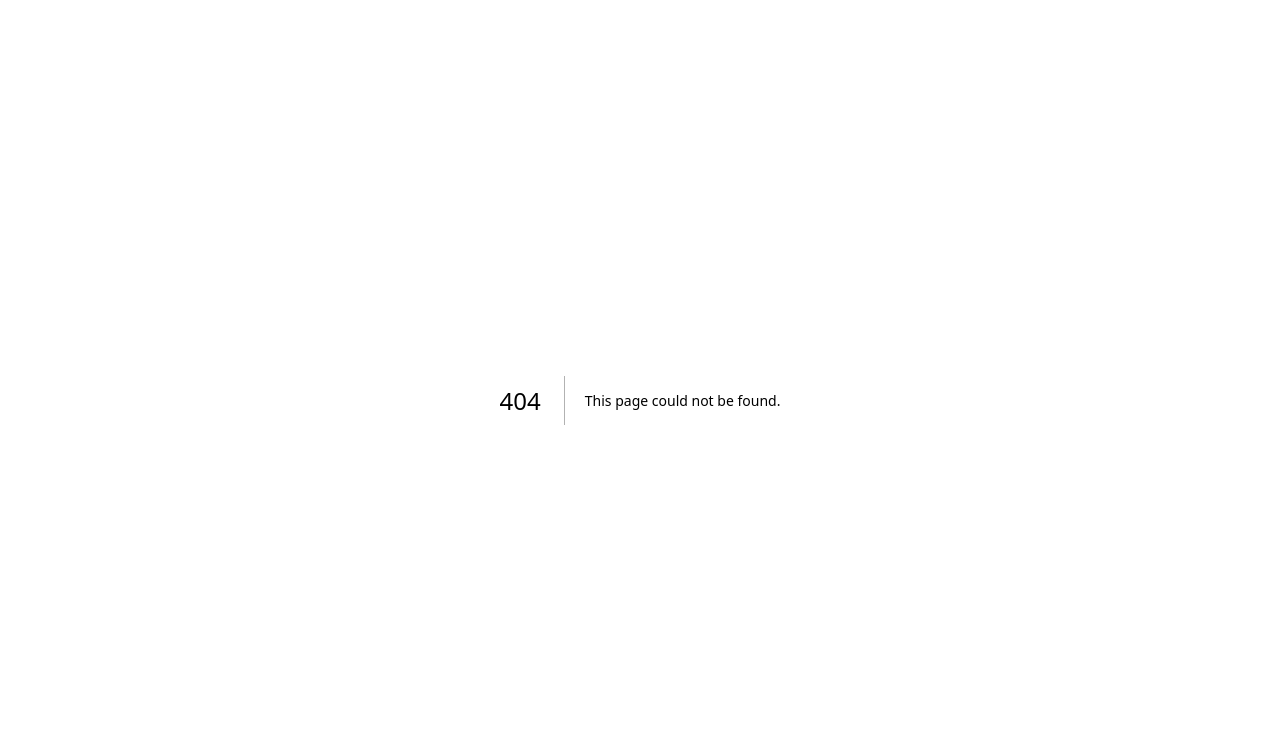
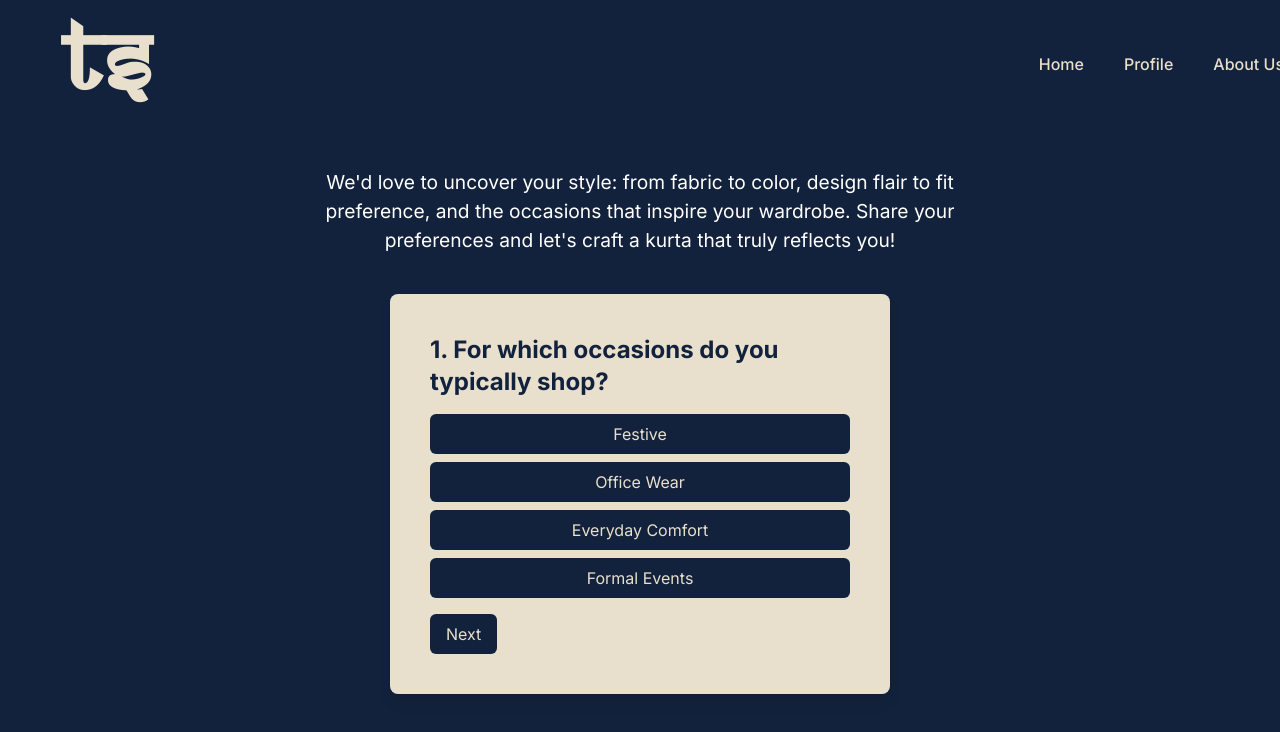
Before and after one commit to sanaaa15/capstone, a Next.js app: page /preference in a window 1280 px wide. Before the commit this address had no page. Shown: the top 732 px of the page. Built offline with nearby package versions, Linux system fonts and the light colour scheme.

Commit message:
UI Update

```diff
--- a/app/about/page.tsx
+++ b/app/about/page.tsx
@@ -20,10 +20,10 @@ function About() {
         </div>
 
         <div className="min-h-screen bg-beige p-16">
-        <div className="absolute right-0 p-8 bg-navy h-[60%] w-[20%] top-[130%] bg-cover bg-center" style={{ backgroundImage: "url('/about-page-pattern.jpg')"}}>
+        <div className="absolute right-0 p-8 bg-navy h-[70%] w-[20%] top-[125%] bg-cover bg-center" style={{ backgroundImage: "url('/about-page-pattern.jpg')"}}>
           </div>
 
-          <div className="absolute left-0 p-8 bg-navy h-[60%] w-[20%] top-[130%] bg-cover bg-center" style={{ backgroundImage: "url('/about-page-pattern.jpg')"}}>
+          <div className="absolute left-0 p-8 bg-navy h-[70%] w-[20%] top-[125%] bg-cover bg-center" style={{ backgroundImage: "url('/about-page-pattern.jpg')"}}>
           </div>
         </div>
 
--- a/app/components/Logo.jsx
+++ b/app/components/Logo.jsx
@@ -1,11 +1,12 @@
+// app/components/Logo.jsx
 import React from 'react';
 import Link from 'next/link';
 
-const Logo = () => {
+const Logo = ({ fontColor = 'text-blue' }) => {
   return (
-    <header className="bg-beige inline-block">
+    <header className="inline-block">
       <Link href="/">
-        <div className="text-blue font-bold text-6xl md:text-8xl font-custom-1 mb-4 lg:mb-0 mx-auto">
+        <div className={`${fontColor} font-bold text-6xl md:text-8xl font-custom-1 mb-4 lg:mb-0 mx-auto`}>
           TS
         </div>
       </Link>
--- a/app/components/NavBarHome.jsx
+++ b/app/components/NavBarHome.jsx
@@ -5,20 +5,20 @@ import React, { useState } from 'react';
 import Link from 'next/link';
 import Logo from './Logo';
 
-const NavBarHome = () => {
+const NavBarHome = ({ fontColor = 'text-navy', bgColor = 'bg-beige' }) => {
   const [dropdownOpen, setDropdownOpen] = useState(false);
 
   return (
-    <nav className="bg-beige p-4">
+    <nav className={`${bgColor} p-4`}>
       <div className="container mx-5 flex justify-between items-center">
-        <Logo />
+      <Logo fontColor={fontColor} />
         <div className="flex space-x-10">
           <Link href="/" passHref>
-            <span className="text-navy cursor-pointer font-medium">Home</span>
+            <span className={`${fontColor} cursor-pointer font-medium`}>Home</span>
           </Link>
           <div className="relative">
             <span
-              className="text-navy  cursor-pointer font-medium"
+              className={`${fontColor} cursor-pointer font-medium`}
               onClick={() => setDropdownOpen(!dropdownOpen)}
             >
               Profile
@@ -26,19 +26,25 @@ const NavBarHome = () => {
             {dropdownOpen && (
               <div className="absolute left-1/2 transform -translate-x-1/2 mt-2 w-48 bg-navy text-white shadow-lg z-10">
                 <Link href="/login" passHref>
-                 <span className="block px-4 py-2 hover:bg-beige hover:rounded-3xl  hover:text-navy cursor-pointer text-center">Login/Register</span>
+                  <span className="block px-4 py-2 hover:bg-beige hover:rounded-3xl hover:text-navy cursor-pointer text-center">
+                    Login/Register
+                  </span>
                 </Link>
                 <Link href="/cart" passHref>
-                 <span className="block px-4 py-2 hover:bg-beige hover:text-navy cursor-pointer text-center">Cart</span>
+                  <span className="block px-4 py-2 hover:bg-beige hover:text-navy cursor-pointer text-center">
+                    Cart
+                  </span>
                 </Link>
                 <Link href="/wishlist" passHref>
-                 <span className="block px-4 py-2 hover:bg-beige hover:text-navy cursor-pointer text-center">Wishlist</span>
+                  <span className="block px-4 py-2 hover:bg-beige hover:text-navy cursor-pointer text-center">
+                    Wishlist
+                  </span>
                 </Link>
               </div>
             )}
           </div>
           <Link href="/about" passHref>
-            <span className="text-navy cursor-pointer font-medium">About Us</span>
+            <span className={`${fontColor} cursor-pointer font-medium`}>About Us</span>
           </Link>
         </div>
       </div>
--- a/app/page.tsx
+++ b/app/page.tsx
@@ -1,40 +1,66 @@
-// page.tsx
-import React from 'react';
+'use client';
+import React, { useEffect, useRef } from 'react';
 import NavBarHome from './components/NavBarHome';
 
 const HomePage = () => {
+  const elementsRef = useRef([]);
+
+  useEffect(() => {
+    const callback = (entries) => {
+      entries.forEach(entry => {
+        if (entry.isIntersecting) {
+          entry.target.classList.add('animate-fadeInUp');
+        } else {
+          entry.target.classList.remove('animate-fadeInUp');
+        }
+      });
+    };
+
+    const observer = new IntersectionObserver(callback, {
+      threshold: 0.1
+    });
+
+    elementsRef.current.forEach(el => {
+      if (el) observer.observe(el);
+    });
+
+    return () => {
+      elementsRef.current.forEach(el => {
+        if (el) observer.unobserve(el);
+      });
+    };
+  }, []);
+
   return (
     <div>
       <div className="min-h-screen bg-beige">
         <div style={{ marginRight: '40%', marginLeft: '2%' }}>
-          <NavBarHome />
+          <NavBarHome fontColor="text-blue"/>
         </div>
         <div className="absolute right-0 top-0 bg-navy p-8 h-[70%] w-[32%] bg-cover bg-center" style={{ backgroundImage: "url('/home-page-pattern.jpg')" }}>
         </div>
         <div className="p-8 max-w-4xl" style={{ marginLeft: '2%' }}>
-          <p className="text-white text-6xl font-bold leading-none font-custom-2">DISCOVER THE</p>
-          <p className="text-white text-6xl font-bold leading-none font-custom-2">PERFECT KURTA,</p>
-          <p className="text-blue text-6xl font-bold leading-none font-custom-2">TAILORED JUST FOR</p>
-          <p className="text-blue text-6xl font-bold leading-none font-custom-2">YOU!</p>
+          <p ref={(el) => elementsRef.current[0] = el} className="text-white text-6xl font-bold leading-none font-custom-2">DISCOVER THE</p>
+          <p ref={(el) => elementsRef.current[1] = el} className="text-white text-6xl font-bold leading-none font-custom-2">PERFECT KURTA,</p>
+          <p ref={(el) => elementsRef.current[2] = el} className="text-blue text-6xl font-bold leading-none font-custom-2">TAILORED JUST FOR</p>
+          <p ref={(el) => elementsRef.current[3] = el} className="text-blue text-6xl font-bold leading-none font-custom-2">YOU!</p>
           <p className="mx-2 my-2 text-lg"><span className="font-bold text-navy">Welcome to Tailor Swift,</span> where tradition meets technology. We craft personalized kurtas that fit your unique style and measurements. Using advanced computer vision, we ensure each garment is perfectly tailored for unmatched comfort and elegance. For any occasion, Tailor Swift blends sophistication and individuality in every stitch.</p>
         </div>
-        <div style={{marginLeft: '34%', marginTop: '5%', width: '70%'}}>
-            <p className="text-white text-6xl font-bold leading-none font-custom-2">YOUR PERFECT KURTA</p>
-            <p className="text-blue text-6xl font-bold leading-none font-custom-2">IN FOUR SIMPLE STEPS</p>
+        <div style={{ marginLeft: '34%', marginTop: '5%', width: '70%' }}>
+          <p ref={(el) => elementsRef.current[4] = el} className="text-white text-6xl font-bold leading-none font-custom-2">YOUR PERFECT KURTA</p>
+          <p ref={(el) => elementsRef.current[5] = el} className="text-blue text-6xl font-bold leading-none font-custom-2">IN FOUR SIMPLE STEPS</p>
         </div>
-         <div className="absolute left-0 top-[75%] bg-navy p-8 h-[90%] w-[32%] bg-cover bg-center" style={{ backgroundImage: "url('/home-page-pattern.jpg')"}}>
+        <div className="absolute left-0 top-[75%] bg-navy p-8 h-[90%] w-[32%] bg-cover bg-center" style={{ backgroundImage: "url('/home-page-pattern.jpg')" }}>
         </div>
       </div>
       <div className="min-h-screen bg-navy">
         <div className="absolute right-0 top-[170%] bg-navy p-8 h-[110%] w-[32%] bg-cover bg-center" style={{ backgroundImage: "url('/home-page-pattern.jpg')" }}>
         </div>
-
-
       </div>
       <div className="min-h-screen bg-beige">
         <div className="p-8 max-w-5xl" style={{ marginLeft: '2%' }}>
-          <p className="text-white text-6xl font-bold leading-none font-custom-2">CHECK OUT SOME</p>
-          <p className="text-blue text-6xl font-bold leading-none font-custom-2">DESIGNS GENERATED BY OUR MODEL</p>
+          <p ref={(el) => elementsRef.current[6] = el} className="text-white text-6xl font-bold leading-none font-custom-2">CHECK OUT SOME</p>
+          <p ref={(el) => elementsRef.current[7] = el} className="text-blue text-6xl font-bold leading-none font-custom-2">DESIGNS GENERATED BY OUR MODEL</p>
         </div>
         <div className="flex bg-beige mx-4 p-8">
           <div className="flex flex-col items-center mx-4">
@@ -51,6 +77,21 @@ const HomePage = () => {
           </div>
         </div>
       </div>
+      <style jsx>{`
+        @keyframes fadeInUp {
+          from {
+            opacity: 0;
+            transform: translateY(10px);
+          }
+          to {
+            opacity: 1;
+            transform: translateY(0);
+          }
+        }
+        .animate-fadeInUp {
+          animation: fadeInUp 1s ease-in-out;
+        }
+      `}</style>
     </div>
   );
 };
--- /dev/null
+++ b/app/preference/page.tsx
@@ -0,0 +1,105 @@
+'use client'
+import React, { useState } from 'react';
+import NavBarHome from '../components/NavBarHome';
+
+const questions = [
+  {
+    question: "1. For which occasions do you typically shop?",
+    options: ["Festive", "Office Wear", "Everyday Comfort", "Formal Events"],
+  },
+  {
+    question: "2. Which color palette do you usually lean towards?",
+    options: ["Neutral(Beige, Cream, white)", "Bright (Red, Yellow, Orange)", "Pastel (Light Blue, Mint Green, Lavender)", "Dark (Navy Blue, Maroon, Black)"],
+  },
+  {
+    question: "3. What type of designs do you prefer?",
+    options: ["Sequins", "Embroidery", "Contemporary Printed Pattern", "Minimalist Plain Style"],
+  },
+  {
+    question: "4. How do you like your kurta to fit?",
+    options: ["Fitted silhouette tailored to your body shape", "A relaxed fit for comfortable wear", "A flared design that adds movement and volume"],
+  },
+  {
+    question: "5. Which fabric best aligns with your style?",
+    options: ["Silk for its luxurious feel", "Cotton for its comfort", "Linen for its light and airy texture", "Polyester for its durability and versatility"],
+  },
+];
+
+function Preference() {
+  const [currentQuestion, setCurrentQuestion] = useState(0);
+
+  const handleNext = () => {
+    if (currentQuestion < questions.length - 1) {
+      setCurrentQuestion(currentQuestion + 1);
+    }
+  };
+
+  const handleStartDesigning = () => {
+    window.location.href = '/recommendation';
+  };
+
+  return (
+    <div>
+      <div className="bg-navy min-h-screen">
+        <div style={{ marginLeft: '2%'}}>
+          <NavBarHome fontColor="text-beige" bgColor="bg-navy" />
+        </div>
+        <div className="flex flex-col items-center justify-center my-10">
+          <div className="text-white text-center mb-10 w-[50%]">
+            <p style={{fontSize: '120%'}}>We'd love to uncover your style: from fabric to color, design flair to fit preference, and the occasions that inspire your wardrobe. Share your preferences and let's craft a kurta that truly reflects you!</p>
+          </div>
+          <div
+            key={currentQuestion}
+            className="bg-beige text-navy p-10 rounded-lg shadow-lg transition-transform transform scale-100"
+            style={{ width: '500px', animation: 'fadeIn 1s' }}
+          >
+            <h2 className="text-2xl font-bold mb-4">
+              {questions[currentQuestion].question}
+            </h2>
+            <div className="space-y-2">
+              {questions[currentQuestion].options.map((option, index) => (
+                <button
+                  key={index}
+                  className="block w-full py-2 px-4 bg-navy text-beige rounded-md hover:bg-blue transition-colors"
+                >
+                  {option}
+                </button>
+              ))}
+            </div>
+            <div className="mt-4">
+              {currentQuestion < questions.length - 1 ? (
+                <button
+                  onClick={handleNext}
+                  className="py-2 px-4 bg-navy text-beige rounded-md hover:bg-blue transition-colors"
+                >
+                  Next
+                </button>
+              ) : (
+                <button
+                  onClick={handleStartDesigning}
+                  className="py-2 px-4 bg-navy text-beige rounded-md hover:bg-blue transition-colors"
+                >
+                  Start Designing
+                </button>
+              )}
+            </div>
+          </div>
+        </div>
+      </div>
+      <style jsx>{`
+        @keyframes fadeIn {
+          from {
+            opacity: 0;
+            transform: translateY(10px);
+          }
+          to {
+            opacity: 1;
+            transform: translateY(0);
+          }
+        }
+      `}</style>
+    </div>
+  );
+}
+
+export default Preference;
--- /dev/null
+++ b/app/recommendation/page.tsx
@@ -0,0 +1,9 @@
+import React from 'react'
+
+const Recommendation = () => {
+  return (
+    <div>hi</div>
+  )
+}
+
+export default Recommendation;
```
Lines whose indentation alone changed are shown as unchanged.
